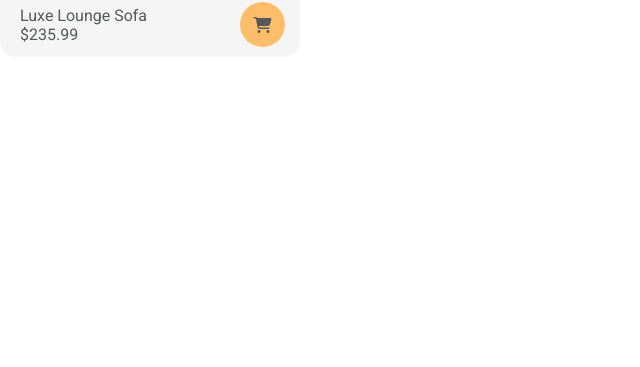
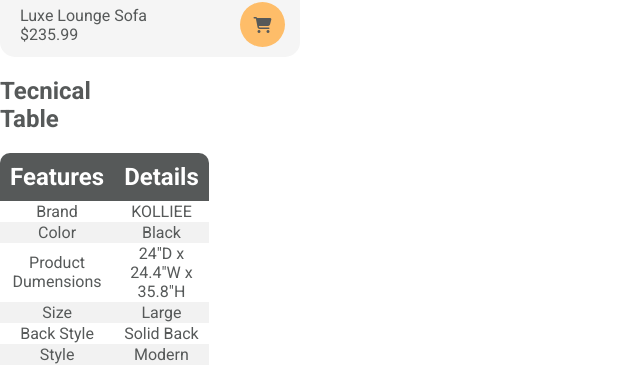
Before and after one commit to AHOrtiz/ecommerce, an Angular app: page / in a window 1280 px wide. Shown: the part 1073-1440 px from the top of the page, without its empty margins (0-640 px from the left). Before the commit the page ends 1130 px from the top, so only its background shows below. Built offline with nearby package versions, Linux system fonts and the light colour scheme.

Commit message:
Component table technical

```diff
--- a/src/app/app.component.html
+++ b/src/app/app.component.html
@@ -16,4 +16,5 @@
   <shared-category></shared-category>
   <shared-btn-action [color_background]="'var(--secondary-color)'" [color_text]="'var(--text-color)'" [text]="text"> </shared-btn-action>
   <shared-second-card [titulo]="nombreProduct" [precio]="price"></shared-second-card>
+  <shared-technical-details [headers]="headers" [title]="title_table" [rows]="rows"></shared-technical-details>
 </body>
--- a/src/app/app.component.ts
+++ b/src/app/app.component.ts
@@ -12,6 +12,17 @@ export class AppComponent {
   public  nombreProduct = 'Luxe Lounge Sofa';
   price =235.99
   text:string='Buy Nowñopiy';
+  headers: [string,string]=['Features','Details'];
+  title_table='Tecnical Table';
+  rows: Array<[string,string]> = [
+    ['Brand','KOLLIEE'],
+    ['Color','Black'],
+    ['Product Dumensions','24"D x 24.4"W x 35.8"H'],
+    ['Size','Large'],
+    ['Back Style','Solid Back'],
+    ['Style','Modern'],
+    ['Unit Count','1.0 Count']
+  ];
 
   btnCarrito(event:boolean){
     alert('Holaaaaaaa');
--- a/src/app/shared/components/technical-details/technical-details.component.css
+++ b/src/app/shared/components/technical-details/technical-details.component.css
@@ -0,0 +1,42 @@
+:host {
+  width: 120px;
+  height: auto;
+  display: block;
+}
+
+thead {
+  background-color: var(--text-color-button);
+  color: var(--text-color-ligth);
+  font-size: var(--font-size-large);
+  text-align: left;
+  font-weight: bold;
+}
+
+th {
+  padding: 10px;
+  border: none;
+  text-align: center;
+}
+
+th:first-child {
+  border-top-left-radius: 10px;
+}
+
+th:last-child {
+  border-top-right-radius: 10px;
+}
+
+table {
+  border-collapse: collapse;
+  width: 100%;
+}
+  /**ESTILOS PARA CAMBIAR LOS COLORES DE LOS ROWS DE LA TABLA **/
+tbody tr:nth-child(even) {
+  background-color: #f2f2f2;
+  text-align: center;
+}
+
+tbody tr:nth-child(odd) {
+  background-color: var(--background-color);
+  text-align: center;
+}
--- a/src/app/shared/components/technical-details/technical-details.component.html
+++ b/src/app/shared/components/technical-details/technical-details.component.html
@@ -1,13 +1,19 @@
 <div class="main">
   <div class="title">
-      <h2>{{text}}</h2>
+      <h2>{{title}}</h2>
   </div>
-   <div class="table">
-      <div class="table-header">
-
-              <label for=""></label>
-              <label for=""></label>
-
-      </div>
-   </div>
+   <table>
+     <thead>
+        <tr>
+            <th>{{headers[0]}}</th>
+            <th>{{headers[1]}}</th>
+        </tr>
+     </thead>
+     <tbody>
+       <tr *ngFor="let item of  rows">
+            <td>{{item[0]}}</td>
+            <td>{{item[1]}}</td>
+       </tr>
+     </tbody>
+   </table>
 </div>
```
Also changed, not shown: src/app/shared/components/technical-details/technical-details.component.ts (+4 -4 lines).
